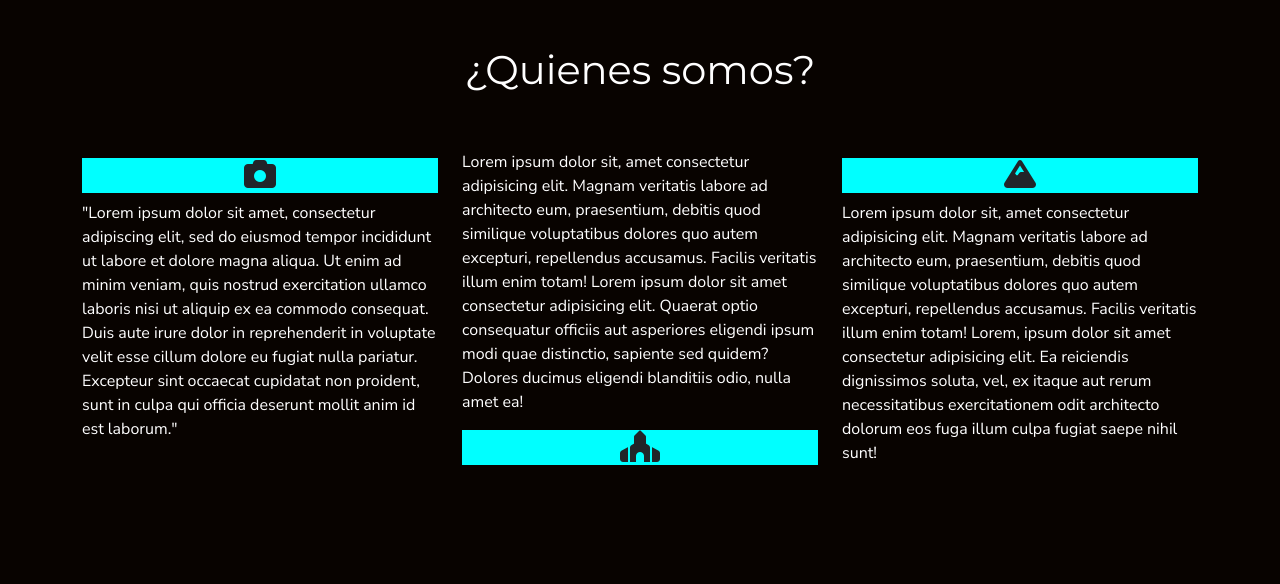
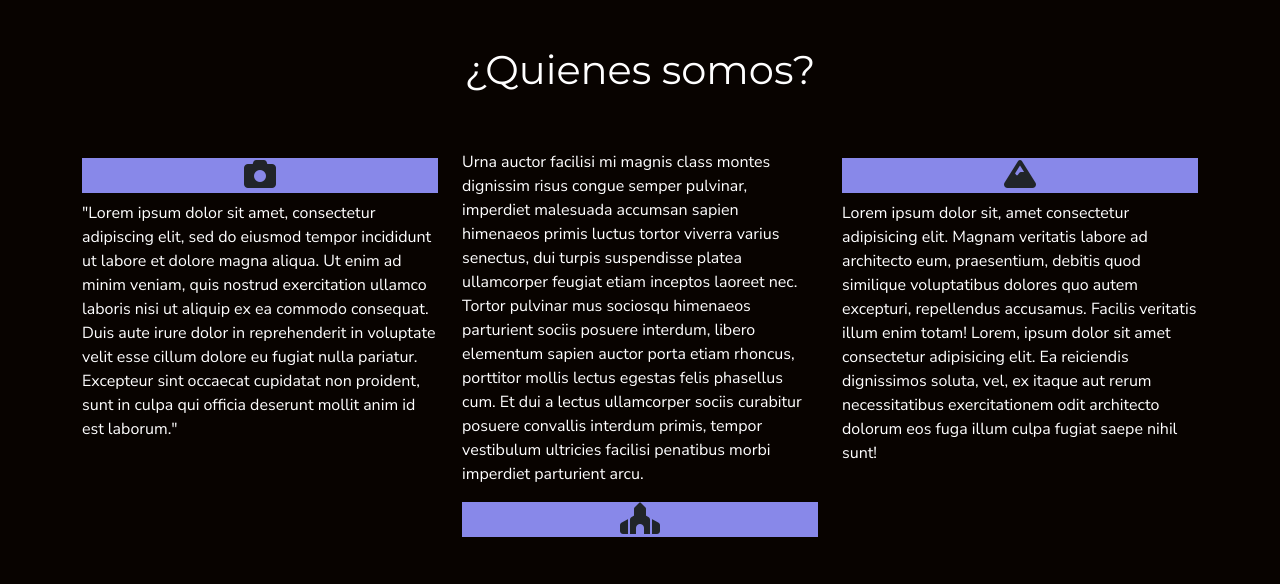
Before and after one commit to ferlazoib/VCL, a plain HTML site: page index.html in a window 1280 px wide. Shown: the part 962-1546 px from the top of the page. Drawn offline with nearby package versions, Linux system fonts and the light colour scheme; a script that the page names is missing.

Commit message:
newcoloricon

```diff
--- a/assets/css/style.css
+++ b/assets/css/style.css
@@ -13,7 +13,7 @@ h1 {
 }
 
 .icono {
-    background-color: aqua;
+    background-color: #8888e9;
 }
 
 /* Destacados */
--- a/index.html
+++ b/index.html
@@ -98,12 +98,7 @@
                     </p>
                 </div>
                 <div class="col-4">
-                    <p class="text-white">Lorem ipsum dolor sit, amet consectetur adipisicing elit. Magnam veritatis
-                        labore ad architecto eum, praesentium, debitis quod similique voluptatibus dolores quo autem
-                        excepturi, repellendus accusamus. Facilis veritatis illum enim totam! Lorem ipsum dolor sit amet
-                        consectetur adipisicing elit. Quaerat optio consequatur officiis aut asperiores eligendi ipsum
-                        modi quae distinctio, sapiente sed quidem? Dolores ducimus eligendi blanditiis odio, nulla amet
-                        ea!</p>
+                    <p class="text-white">Urna auctor facilisi mi magnis class montes dignissim risus congue semper pulvinar, imperdiet malesuada accumsan sapien himenaeos primis luctus tortor viverra varius senectus, dui turpis suspendisse platea ullamcorper feugiat etiam inceptos laoreet nec. Tortor pulvinar mus sociosqu himenaeos parturient sociis posuere interdum, libero elementum sapien auctor porta etiam rhoncus, porttitor mollis lectus egestas felis phasellus cum. Et dui a lectus ullamcorper sociis curabitur posuere convallis interdum primis, tempor vestibulum ultricies facilisi penatibus morbi imperdiet parturient arcu.</p>
                     <div class=" text-center my-2 icono"><i class="fas fa-place-of-worship fa-2x"></i></div>
                 </div>
                 <div class="col-4">
```
